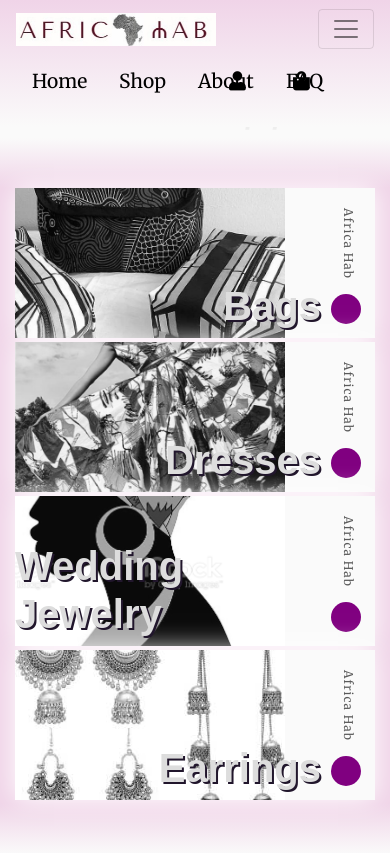
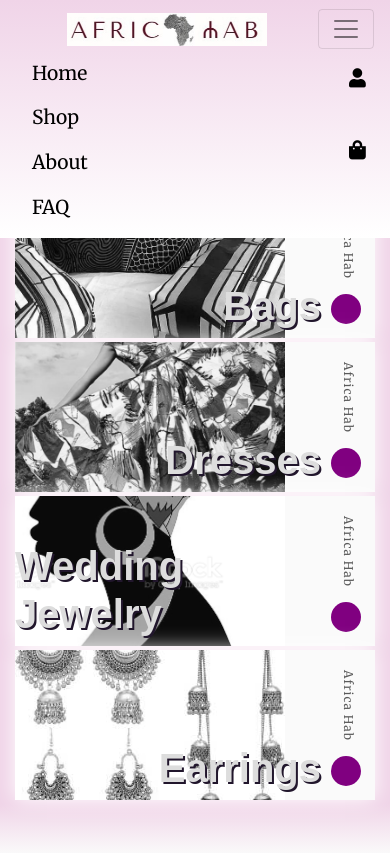
Before and after one commit to Voggastur/full-stack-framework-project, a Django app: page /products/add/ in a window 390 px wide, after a click that opens the changed part. Shown: the top 853 px of the page. Run offline with Django 3.2, Linux system fonts and the light colour scheme; the visitor is signed in with stand-in values (Sample User, id 1); data comes from the database, SQL or seed files in the repository; parts of the project's set-up code (start-up, migrations or seed data) failed here and were passed over; some libraries are stand-ins or nearby versions.

Commit message:
changed styling for landing page, and products detail, large overhaul of buttons styling

```diff
--- a/static/css/buttons.css
+++ b/static/css/buttons.css
@@ -21,28 +21,30 @@
   width: 100%;
   height: 150px;
   background-color: #fafafa;
-  -webkit-box-shadow: 0px 0px 25px 0px #fff;
-  -moz-box-shadow: 0px 0px 25px 0px #fff;
-  box-shadow: 0px 0px 25px 0px #fff;
+  -webkit-box-shadow: 0px 0px 20px 0px #fff;
+  -moz-box-shadow: 0px 0px 20px 0px #fff;
+  box-shadow: 0px 0px 20px 0px #fff;
   overflow: hidden;
   margin-bottom: 4px;
+  transition: all 500ms ease;
 }
 
 .small-card i {
   opacity: 0;
-  font-size: 1.8em;
+  font-size: 1.7em;
   color: burlywood;
-  text-shadow: 2px 2px #21162c;
+  text-shadow:
+  1px 2px #000;
   top: 15px;
   will-change: transform;
-  -webkit-transform: scale(0.1);
-  transform: scale(0.1);
+  -webkit-transform: scale(0.05);
+  transform: scale(0.05);
   -webkit-transition: all 0.2s ease;
   transition: all 0.2s ease;
 }
 
 .small-card h2 {
-  z-index: 99;
+  z-index: 6;
   font-family: "Montferrat", sans-serif;
   position: absolute;
   bottom: 0;
@@ -79,9 +81,9 @@
   transition: all 0.5s ease;
 }
 
-.social {
+.flair {
   position: absolute;
-  left: 60px;
+  left: 50px;
   top: 0;
   display: -webkit-box;
   display: -ms-flexbox;
--- a/static/css/style.css
+++ b/static/css/style.css
@@ -31,11 +31,13 @@ header {
 }
 
 nav {
-  background-image: linear-gradient(to top, #fafafa, #f0d4e8);
+  background-image: linear-gradient(to top, #fff, #f0d4e8);
 }
 
 .navbar-brand {
   width: 200px;
+  margin: auto;
+  transition: all 300ms ease;
 }
 
 .navbar-brand img {
@@ -53,25 +55,26 @@ nav {
 }
 
 .cart {
-  position: fixed;
+  position: absolute;
   right: 4em;
+  top:1em;
 }
 
 .bag {
-  position: fixed;
+  position: absolute;
   right: 8em;
+  top:1em;
 }
 
 .brand-header {
   font-style: oblique;
   font-family: "Montserrat";
   text-shadow: 2px 4px #eee;
-  text-align: center;
   padding-top: 30px;
   padding-bottom: 10px;
   margin-top: 80px;
   margin-bottom: 0px;
-  background-color: #fafafa;
+  background-color: #fff;
 }
 
 /* Landing Section */
@@ -95,25 +98,26 @@ section {
 }
 
 .card {
-  border-radius: 25px;
-  box-shadow: 5px 5px 20px #60555d, -5px -5px 20px #ffffff;
+  border-radius: 10px;
+  box-shadow: 3px 3px 25px #60555d, -3px -3px 15px #ddd;
+  overflow: hidden;
 }
 
 /* Products */
 
-.card-img-top {
-    height: 350px;
+.card-img {
+    height: 280px;
+    object-fit: fill;
 }
 
 /* Product Detail */
 
-.product-image-container {
-  overflow: hidden;
-}
-
-.card-img {
-    height: 50vh;
+.card-img-detail {
   object-fit: contain;
+  width: 100%;
+  height: 100%;
+  max-height: 450px;
+  padding: 20px;
 }
 
 .review-card {
@@ -354,7 +358,7 @@ input[name="q"]::placeholder {
   color: #aab7c4;
 }
 
-/* ------------------------------- bootstrap toasts */
+/* Bootstrap Toasts */
 
 .message-container {
   position: fixed;
@@ -379,6 +383,7 @@ input[name="q"]::placeholder {
   }
 }
 
+/* Bootstrap lg breakpoint changes */
 @media (max-width: 992px) {
   .brand-header {
     margin-top: 50px;
@@ -388,7 +393,26 @@ input[name="q"]::placeholder {
     top: 10%;
     line-height: 20px;
   }
-  .nav-item {
-    display: block;
+  .custom-list {
+      flex-direction: column;
+      display: inline;
+  }
+  .nav-link {
+      width:fit-content;
+  }
+  .cart {
+      top:8em;
+      right: 0.5em;
+      width: fit-content;
+      height: fit-content;
+  }
+  .bag {
+      top:3.5em;
+      right: 0.5em;
+      width: fit-content;
+      height: fit-content;
+  }
+  .navbar-brand {
+      margin: 0 auto;
   }
 }
```
Also changed, not shown: other parts of static/css/buttons.css (+25 -14 lines).
